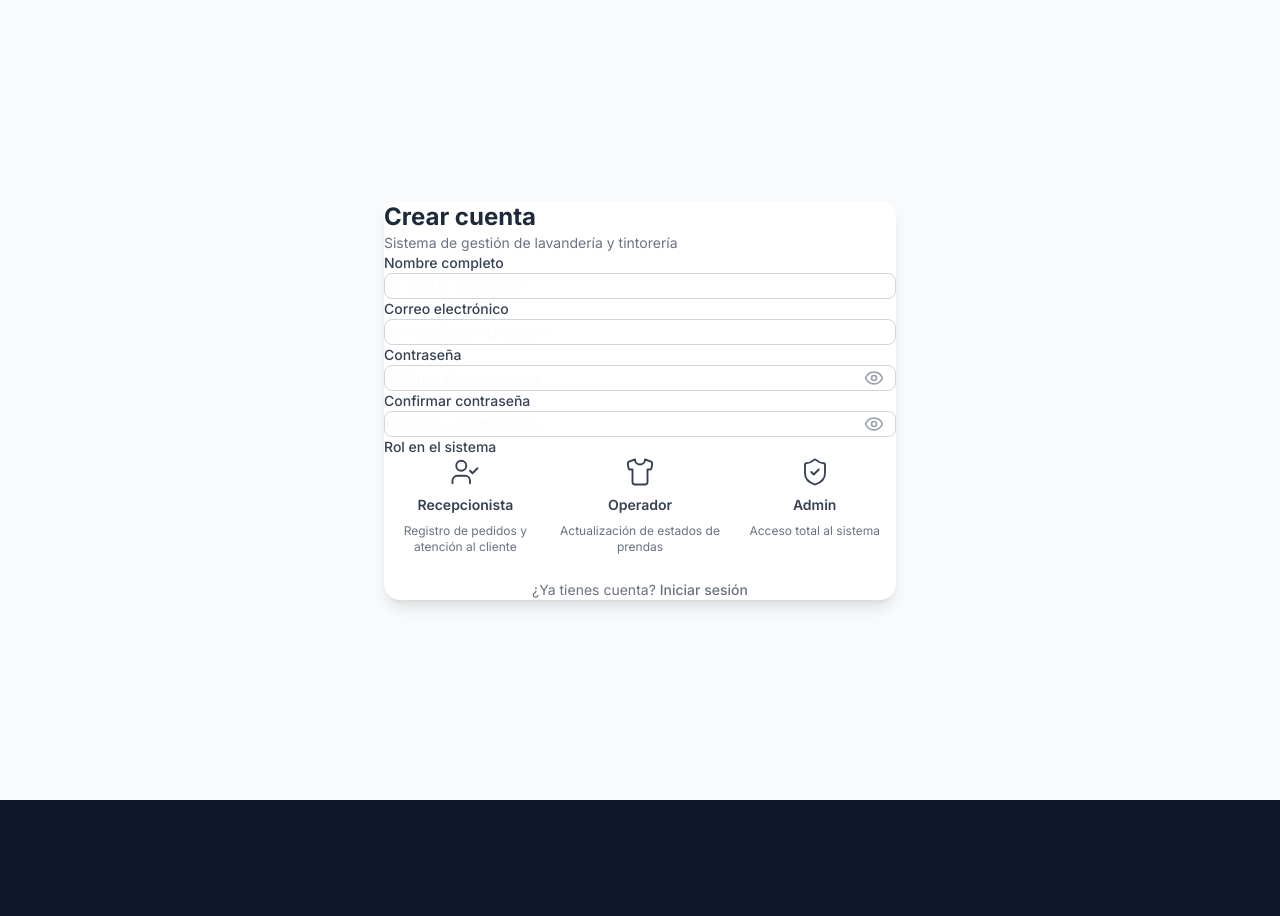
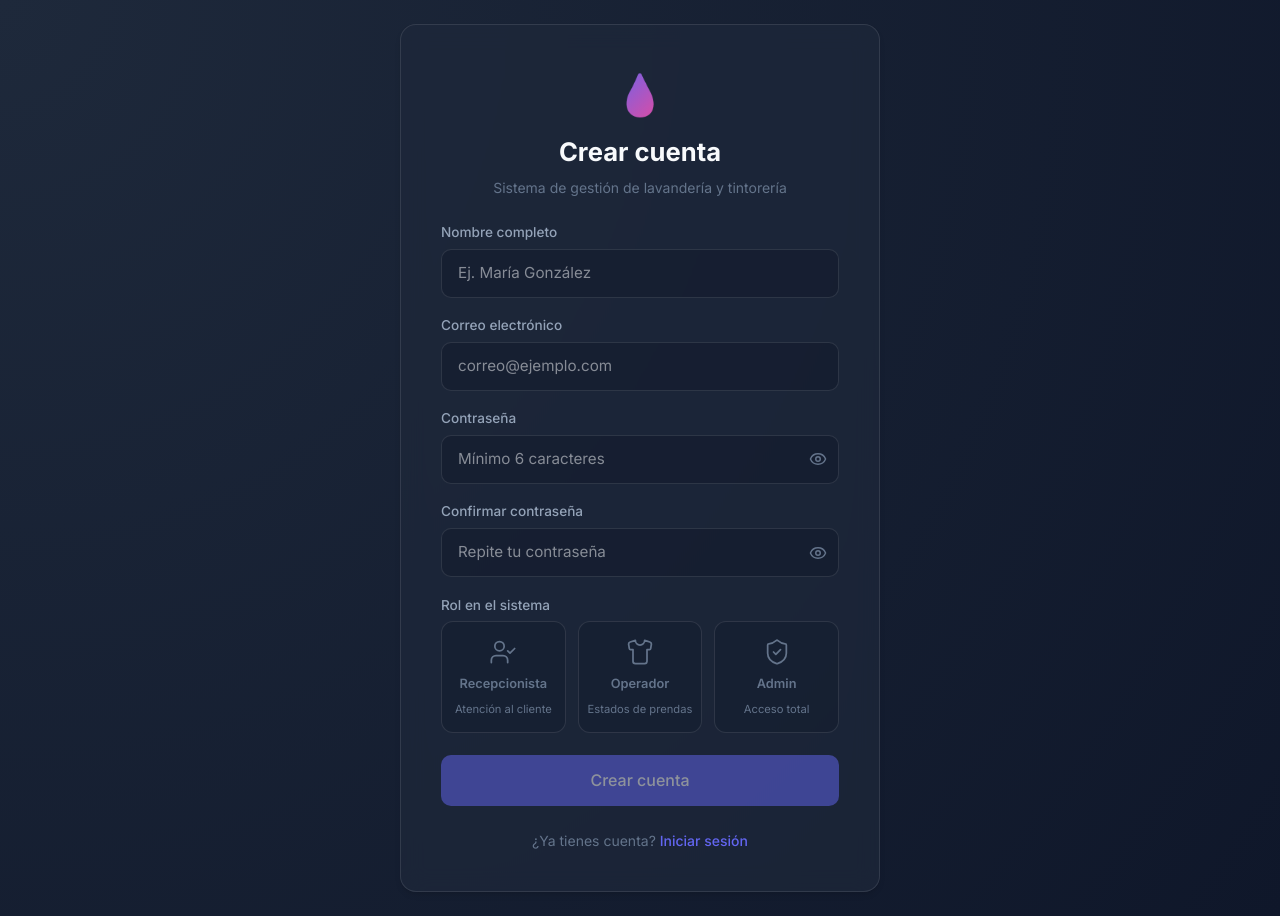
Before and after one commit to Hector-Pat/laundry-management-system_LAVALAVA, a React app in the folder frontend/: page /register in a window 1280 px wide. Before the commit the page ends 800 px from the top, so only its background shows below. Built offline with nearby package versions, Linux system fonts and the light colour scheme; no server answers; the HTML template or start-up script is replaced by a standard one.

Commit message:
fix: connect register form to backend API with dark theme UI

```diff
--- /dev/null
+++ b/frontend/src/pages/auth/RegisterPage.css
@@ -0,0 +1,200 @@
+.register-container {
+  min-height: 100vh;
+  display: flex;
+  align-items: center;
+  justify-content: center;
+  background: radial-gradient(circle at top left, var(--bg-surface), var(--bg-base));
+  padding: 1.5rem;
+}
+
+.register-card {
+  width: 100%;
+  max-width: 480px;
+  padding: 2.5rem;
+  display: flex;
+  flex-direction: column;
+  gap: 1.5rem;
+}
+
+.register-header {
+  text-align: center;
+}
+
+.register-logo {
+  font-size: 2.5rem;
+  margin-bottom: 0.5rem;
+  display: inline-block;
+  background: linear-gradient(135deg, var(--accent-primary), var(--accent-secondary));
+  -webkit-background-clip: text;
+  -webkit-text-fill-color: transparent;
+}
+
+.register-header h1 {
+  font-size: 1.6rem;
+  font-weight: 700;
+  color: var(--text-primary);
+}
+
+.register-header p {
+  color: var(--text-muted);
+  font-size: 0.875rem;
+  margin-top: 0.35rem;
+}
+
+.register-form {
+  display: flex;
+  flex-direction: column;
+  gap: 1.1rem;
+}
+
+.register-form .form-group {
+  display: flex;
+  flex-direction: column;
+  gap: 0.4rem;
+}
+
+.register-form label {
+  font-size: 0.85rem;
+  font-weight: 500;
+  color: var(--text-secondary);
+}
+
+.register-form .form-input {
+  width: 100%;
+  background: rgba(15, 23, 42, 0.4);
+  border: 1px solid var(--border-color);
+  color: var(--text-primary);
+  padding: 0.75rem 1rem;
+  border-radius: 10px;
+  font-family: 'Inter', sans-serif;
+  font-size: 0.95rem;
+  transition: all 0.2s ease;
+}
+
+.register-form .form-input:focus {
+  outline: none;
+  border-color: var(--accent-primary);
+  box-shadow: 0 0 0 3px rgba(99, 102, 241, 0.2);
+  background: rgba(15, 23, 42, 0.6);
+}
+
+.register-form .form-error {
+  color: var(--status-danger);
+  font-size: 0.78rem;
+}
+
+/* Password toggle */
+.password-wrapper {
+  position: relative;
+}
+
+.password-wrapper .form-input {
+  padding-right: 2.75rem;
+}
+
+.password-toggle {
+  position: absolute;
+  right: 0.75rem;
+  top: 50%;
+  transform: translateY(-50%);
+  background: none;
+  border: none;
+  color: var(--text-muted);
+  cursor: pointer;
+  padding: 0;
+  display: flex;
+  align-items: center;
+  transition: color 0.2s;
+}
+
+.password-toggle:hover {
+  color: var(--text-secondary);
+}
+
+/* Role cards */
+.role-grid {
+  display: grid;
+  grid-template-columns: repeat(3, 1fr);
+  gap: 0.75rem;
+}
+
+.role-card {
+  display: flex;
+  flex-direction: column;
+  align-items: center;
+  gap: 0.5rem;
+  padding: 1rem 0.5rem;
+  border-radius: 12px;
+  border: 1.5px solid var(--border-color);
+  background: rgba(15, 23, 42, 0.3);
+  color: var(--text-muted);
+  cursor: pointer;
+  transition: all 0.2s ease;
+  text-align: center;
+}
+
+.role-card:hover {
+  border-color: rgba(99, 102, 241, 0.5);
+  color: var(--text-secondary);
+}
+
+.role-card.selected {
+  border-color: var(--accent-primary);
+  background: rgba(99, 102, 241, 0.12);
+  color: var(--accent-primary);
+}
+
+.role-card-label {
+  font-size: 0.8rem;
+  font-weight: 600;
+}
+
+.role-card-desc {
+  font-size: 0.7rem;
+  color: var(--text-muted);
+  line-height: 1.3;
+}
+
+.role-card.selected .role-card-desc {
+  color: rgba(99, 102, 241, 0.7);
+}
+
+/* Server error */
+.register-server-error {
+  color: var(--status-danger);
+  font-size: 0.825rem;
+  text-align: center;
+}
+
+/* Submit button */
+.register-btn {
+  width: 100%;
+  padding: 0.85rem;
+  border-radius: 10px;
+  font-size: 1rem;
+  margin-top: 0.25rem;
+  justify-content: center;
+}
+
+.register-btn:disabled {
+  opacity: 0.5;
+  cursor: not-allowed;
+}
+
+/* Footer link */
+.register-footer {
+  text-align: center;
+  font-size: 0.875rem;
+  color: var(--text-muted);
+}
+
+.register-link {
+  color: var(--accent-primary);
+  font-weight: 500;
+  transition: color 0.2s;
+}
+
+.register-link:hover {
+  color: var(--accent-primary-hover);
+  text-decoration: underline;
+}
--- a/frontend/src/pages/auth/RegisterPage.jsx
+++ b/frontend/src/pages/auth/RegisterPage.jsx
@@ -1,31 +1,42 @@
 import { useState } from 'react'
 import { useForm } from 'react-hook-form'
 import { Link, useNavigate } from 'react-router-dom'
-import RoleCard from '../../components/ui/RoleCard'
-import FormInput from '../../components/ui/FormInput'
-import PasswordInput from '../../components/ui/PasswordInput'
+import { UserCheck, Shirt, ShieldCheck, Eye, EyeOff } from 'lucide-react'
 import api from '../../services/api'
+import './RegisterPage.css'
 
 const ROLES = [
-  {
-    role: 'RECEPCIONISTA',
-    label: 'Recepcionista',
-    icon: 'UserCheck',
-    description: 'Registro de pedidos y atención al cliente',
-  },
-  {
-    role: 'OPERADOR',
-    label: 'Operador',
-    icon: 'Shirt',
-    description: 'Actualización de estados de prendas',
-  },
-  {
-    role: 'ADMIN',
-    label: 'Admin',
-    icon: 'ShieldCheck',
-    description: 'Acceso total al sistema',
-  },
+  { role: 'RECEPCIONISTA', label: 'Recepcionista', Icon: UserCheck, description: 'Atención al cliente' },
+  { role: 'OPERADOR',      label: 'Operador',       Icon: Shirt,      description: 'Estados de prendas' },
+  { role: 'ADMIN',         label: 'Admin',           Icon: ShieldCheck, description: 'Acceso total' },
 ]
+
+function PasswordField({ id, label, placeholder, error, registration }) {
+  const [show, setShow] = useState(false)
+  return (
+    <div className="form-group">
+      <label htmlFor={id}>{label}</label>
+      <div className="password-wrapper">
+        <input
+          id={id}
+          type={show ? 'text' : 'password'}
+          className="form-input"
+          placeholder={placeholder}
+          {...registration}
+        />
+        <button
+          type="button"
+          className="password-toggle"
+          onClick={() => setShow((v) => !v)}
+          aria-label={show ? 'Ocultar contraseña' : 'Mostrar contraseña'}
+        >
+          {show ? <EyeOff size={18} /> : <Eye size={18} />}
+        </button>
+      </div>
+      {error && <span className="form-error">{error}</span>}
+    </div>
+  )
+}
 
 function RegisterPage() {
   const navigate = useNavigate()
@@ -42,10 +53,6 @@ function RegisterPage() {
   const password = watch('password')
   const selectedRole = watch('role')
 
-  const handleRoleSelect = (role) => {
-    setValue('role', role, { shouldValidate: true })
-  }
-
   const onSubmit = async ({ fullName, email, password, role }) => {
     setServerError('')
     try {
@@ -58,30 +65,37 @@ function RegisterPage() {
   }
 
   return (
-    <div className="min-h-screen bg-gray-50 flex items-center justify-center p-4">
-      <div className="w-full max-w-lg bg-white rounded-2xl shadow-lg p-8">
-        <h1 className="text-2xl font-bold text-gray-800 mb-1">Crear cuenta</h1>
-        <p className="text-sm text-gray-500 mb-6">
-          Sistema de gestión de lavandería y tintorería
-        </p>
+    <div className="register-container">
+      <div className="register-card glass-panel">
+        <div className="register-header">
+          <div className="register-logo">💧</div>
+          <h1>Crear cuenta</h1>
+          <p>Sistema de gestión de lavandería y tintorería</p>
+        </div>
 
-        <form onSubmit={handleSubmit(onSubmit)} noValidate className="space-y-5">
-          <FormInput
-            label="Nombre completo"
+        <form onSubmit={handleSubmit(onSubmit)} noValidate className="register-form">
+          <div className="form-group">
+            <label htmlFor="fullName">Nombre completo</label>
+            <input
+              id="fullName"
               type="text"
+              className="form-input"
               placeholder="Ej. María González"
-            error={errors.fullName?.message}
               {...register('fullName', {
                 required: 'El nombre es obligatorio',
                 minLength: { value: 3, message: 'Mínimo 3 caracteres' },
               })}
             />
+            {errors.fullName && <span className="form-error">{errors.fullName.message}</span>}
+          </div>
 
-          <FormInput
-            label="Correo electrónico"
+          <div className="form-group">
+            <label htmlFor="email">Correo electrónico</label>
+            <input
+              id="email"
               type="email"
+              className="form-input"
               placeholder="correo@ejemplo.com"
-            error={errors.email?.message}
               {...register('email', {
                 required: 'El correo es obligatorio',
                 pattern: {
@@ -90,70 +104,68 @@ function RegisterPage() {
                 },
               })}
             />
+            {errors.email && <span className="form-error">{errors.email.message}</span>}
+          </div>
 
-          <PasswordInput
+          <PasswordField
+            id="password"
             label="Contraseña"
             placeholder="Mínimo 6 caracteres"
             error={errors.password?.message}
-            {...register('password', {
+            registration={register('password', {
               required: 'La contraseña es obligatoria',
               minLength: { value: 6, message: 'Mínimo 6 caracteres' },
             })}
           />
 
-          <PasswordInput
+          <PasswordField
+            id="confirmPassword"
             label="Confirmar contraseña"
             placeholder="Repite tu contraseña"
             error={errors.confirmPassword?.message}
-            {...register('confirmPassword', {
+            registration={register('confirmPassword', {
               required: 'Confirma tu contraseña',
               validate: (v) => v === password || 'Las contraseñas no coinciden',
             })}
           />
 
-          {/* Hidden input keeps react-hook-form in sync with role selection */}
-          <div>
-            <label className="block text-sm font-medium text-gray-700 mb-2">
-              Rol en el sistema
-            </label>
-            <input
-              type="hidden"
-              {...register('role', { required: 'Selecciona un rol' })}
-            />
-            <div className="grid grid-cols-3 gap-3">
-              {ROLES.map((r) => (
-                <RoleCard
-                  key={r.role}
-                  {...r}
-                  selected={selectedRole === r.role}
-                  onSelect={handleRoleSelect}
-                />
+          <div className="form-group">
+            <label>Rol en el sistema</label>
+            <input type="hidden" {...register('role', { required: 'Selecciona un rol' })} />
+            <div className="role-grid">
+              {ROLES.map(({ role, label, Icon, description }) => (
+                <button
+                  key={role}
+                  type="button"
+                  className={`role-card ${selectedRole === role ? 'selected' : ''}`}
+                  onClick={() => setValue('role', role, { shouldValidate: true })}
+                >
+                  <Icon size={28} strokeWidth={1.5} />
+                  <span className="role-card-label">{label}</span>
+                  <span className="role-card-desc">{description}</span>
+                </button>
               ))}
             </div>
-            {errors.role && (
-              <p className="mt-1 text-sm text-red-600">{errors.role.message}</p>
-            )}
+            {errors.role && <span className="form-error">{errors.role.message}</span>}
           </div>
 
-          {serverError && (
-            <p className="text-sm text-red-600 text-center">{serverError}</p>
-          )}
+          {serverError && <p className="register-server-error">{serverError}</p>}
 
           <button
             type="submit"
             disabled={!isValid || isSubmitting}
-            className="w-full rounded-xl bg-indigo-600 py-3 text-base font-semibold text-white transition-colors hover:bg-indigo-700 disabled:opacity-40 disabled:cursor-not-allowed"
+            className="btn-primary register-btn"
           >
             {isSubmitting ? 'Creando cuenta...' : 'Crear cuenta'}
           </button>
         </form>
 
-        <p className="mt-6 text-center text-sm text-gray-500">
+        <div className="register-footer">
           ¿Ya tienes cuenta?{' '}
-          <Link to="/login" className="font-medium text-indigo-600 hover:underline">
+          <Link to="/login" className="register-link">
             Iniciar sesión
           </Link>
-        </p>
+        </div>
       </div>
     </div>
   )
```
Lines whose indentation alone changed are shown as unchanged.
